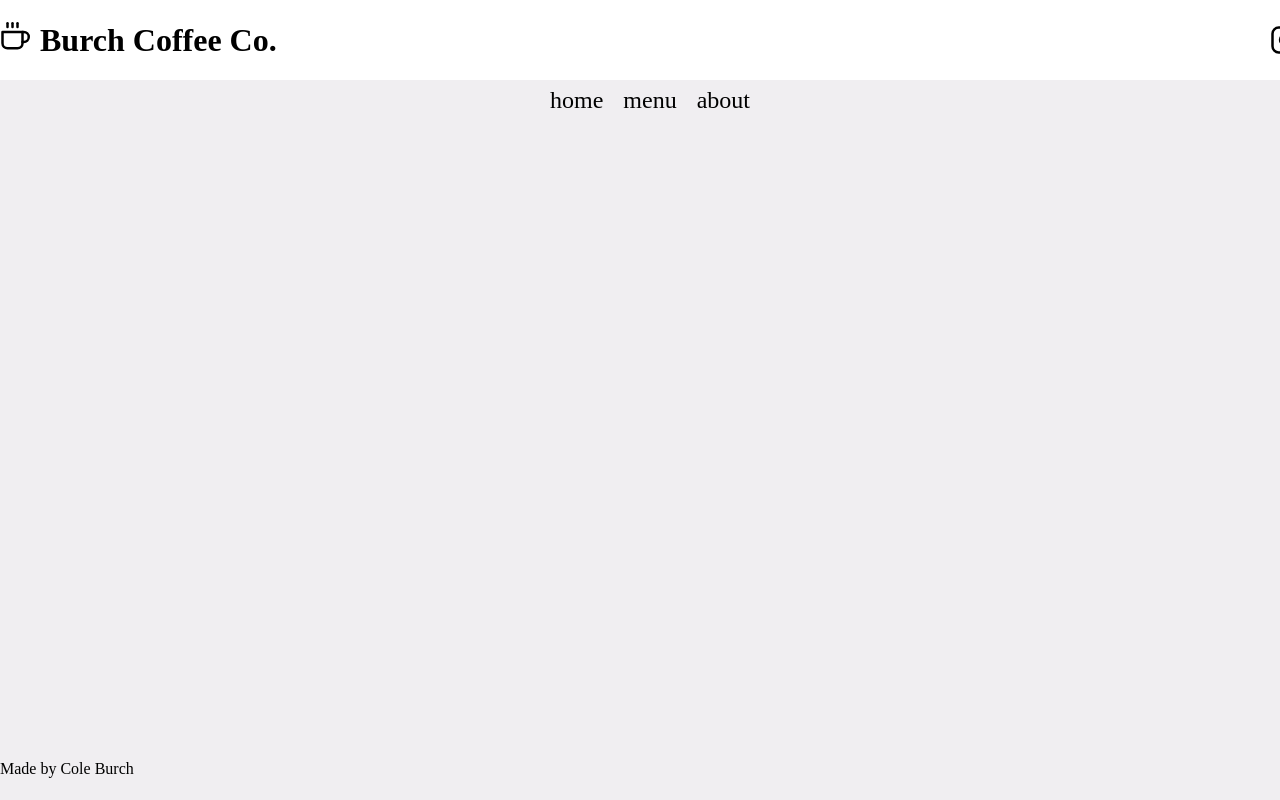
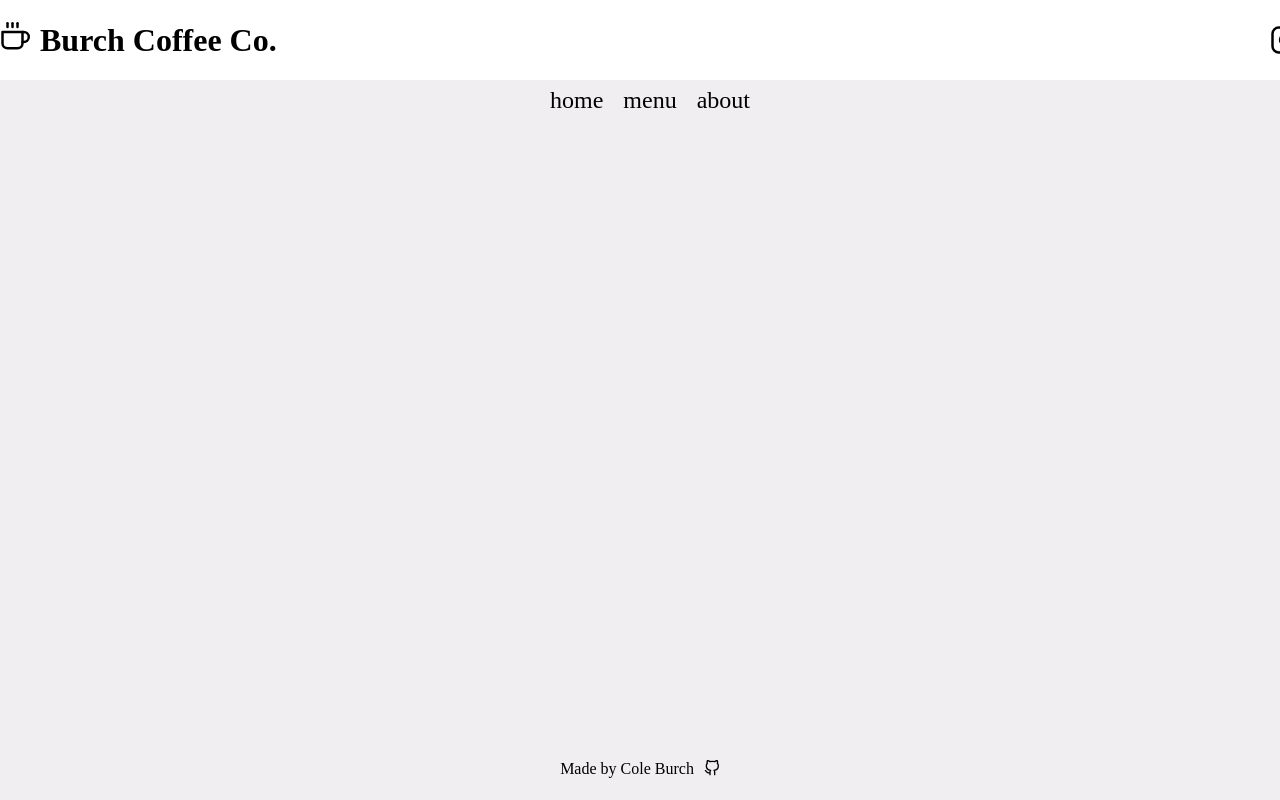
Before and after one commit to ColeBurch/odin-restaurant, a website built with webpack: page dist/index.html in a window 1280 px wide. Built offline with nearby package versions, Linux system fonts and the light colour scheme.

Commit message:
Add github logo to footer

```diff
--- a/src/index.js
+++ b/src/index.js
@@ -2,6 +2,7 @@ import "./style.css";
 import printMe from "./print.js";
 import InstagramSVG from "./images/instagram.svg";
 import CoffeeSVG from "./images/coffee.svg";
+import GithubSVG from "./images/github.svg";
 
 function mainBody() {
   const wrapper = document.createElement("div");
@@ -68,13 +69,18 @@ function mainBody() {
 }
 
 function getFooter() {
-  const footer = document.createElement("div");
+  const footer = document.createElement("footer");
 
   const footerText = document.createElement("div");
   footerText.classList.add("footerText");
   footerText.textContent = "Made by Cole Burch";
 
+  const github = new Image();
+  github.src = GithubSVG;
+  github.classList.add("github");
+
   footer.appendChild(footerText);
+  footer.appendChild(github);
 
   return footer;
 }
--- a/src/style.css
+++ b/src/style.css
@@ -53,3 +53,22 @@ img {
 .navButton {
   font-size: 24px;
 }
+
+footer .wrapper:after {
+  height: 40px;
+}
+
+footer {
+  display: flex;
+  text-align: center;
+  position: relative;
+  bottom: 0;
+  left: 0;
+  width: 100%;
+  justify-content: center;
+  gap: 10px;
+}
+
+.github {
+  height: 16px;
+}
```
Also changed, not shown: dist/e7ab8675a2cbadea548c.svg (added), dist/index.bundle.js, src/images/github.svg (added).
